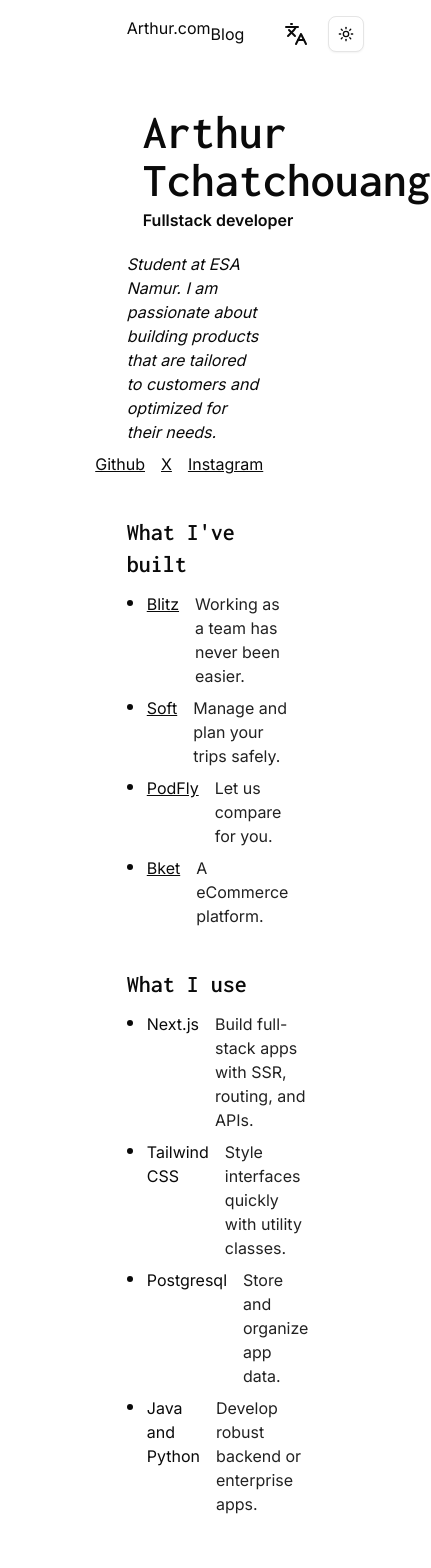
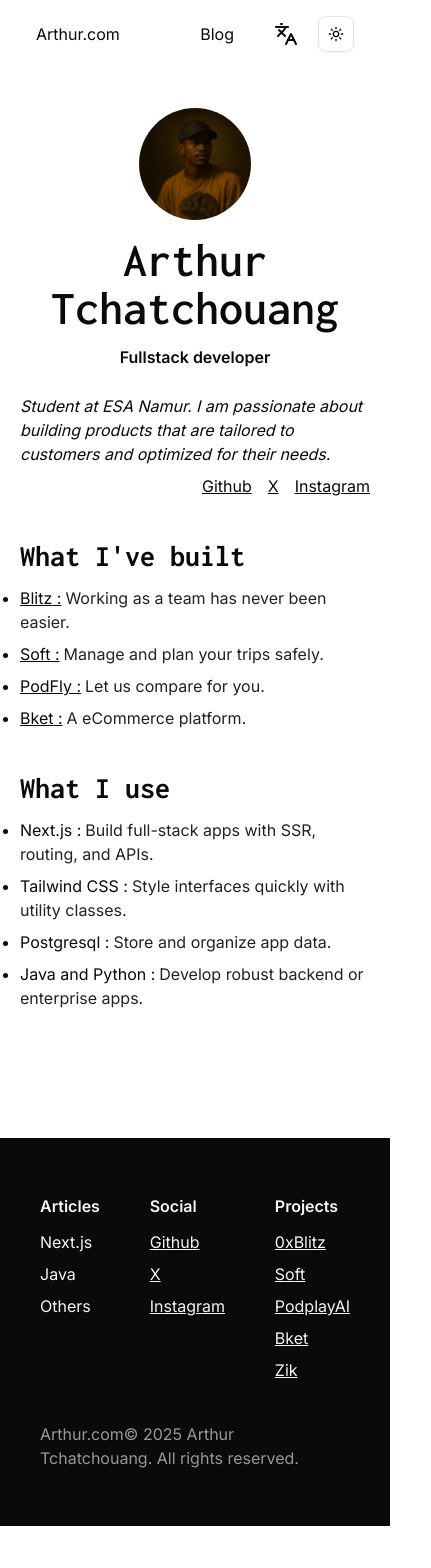
Before and after one commit to Arthur05-FT/portfolio, a Next.js app: page / in a window 390 px wide. Shown: the top 1568 px of the page, 431 px wide, since content can reach past the window. After the commit the page ends 1526 px from the top, so only its background shows below. Built offline with nearby package versions, Linux system fonts and the light colour scheme.

Commit message:
style: responsive

```diff
--- a/src/app/page.tsx
+++ b/src/app/page.tsx
@@ -6,7 +6,7 @@ import Skills from "../components/skills";
 
 const Home = () => {
   return (
-    <div className="flex gap-10 flex-col w-[35%]">
+    <div className="flex gap-10 flex-col px-5 max-w-xl mx-auto">
       <Header />
       <Me />
       <Project />
--- a/src/components/layout/footer.tsx
+++ b/src/components/layout/footer.tsx
@@ -32,8 +32,8 @@ const Footer = () => {
     },
   ];
   return (
-    <footer className="flex items-center bg-foreground dark:bg-secondary dark:text-foreground text-secondary flex-col gap-10 py-14">
-      <div className="flex flex-col gap-10">
+    <footer className="flex px-10 bg-foreground dark:bg-secondary dark:text-foreground text-secondary flex-col gap-10 py-14">
+      <div className="flex mx-auto max-w-xl flex-col gap-10">
         <div className="flex justify-between">
           <div className="flex flex-col gap-2">
             <h3 className="font-semibold mb-1">Articles</h3>
--- a/src/components/layout/header.tsx
+++ b/src/components/layout/header.tsx
@@ -5,7 +5,7 @@ import { ModeToggle } from "../ui/mode-toggle";
 
 const Header = () => {
   return (
-    <header className="flex justify-between py-4">
+    <header className="flex justify-between items-center p-4">
       <Link href={"/"}>Arthur.com</Link>
       <div className="flex items-center gap-10">
         <Link
--- a/src/components/layout/section.tsx
+++ b/src/components/layout/section.tsx
@@ -12,7 +12,7 @@ const Section = ({
 }) => {
   return (
     <div className="flex flex-col gap-3 w-fit">
-      <h3 className={`${inconsolata.className} w-fit text-2xl font-semibold`}>
+      <h3 className={`${inconsolata.className} w-fit text-3xl font-bold`}>
         {title}
       </h3>
       {children}
--- a/src/components/me.tsx
+++ b/src/components/me.tsx
@@ -15,13 +15,13 @@ const Me = () => {
   ];
   return (
     <div className="flex flex-col gap-5">
-      <div className="flex gap-4 items-center">
+      <div className="flex gap-4 items-center flex-col">
         <div className="w-[7rem] aspect-square rounded-full bg-amber-50 bg-[url(/profile.jpg)] bg-cover bg-center"></div>
-        <div className="flex flex-col gap-1 font-semibold">
+        <div className="flex flex-col items-center gap-2 font-semibold text-center">
           <span className={`${inconsolata.className} capitalize text-5xl`}>
             arthur tchatchouang
           </span>
-          <span>Fullstack developer</span>
+          <span className="border border-white w-fit rounded-full py-1 px-4">Fullstack developer</span>
         </div>
       </div>
       <div className="flex flex-col gap-2">
--- a/src/components/project.tsx
+++ b/src/components/project.tsx
@@ -27,14 +27,16 @@ const Project = () => {
         {projects.map((item, index) => (
           <li
             key={index}
-            className="relative pl-5 flex gap-4 before:content-[''] before:absolute before:left-0 before:top-2 before:w-[0.4rem] before:h-[0.4rem] before:rounded-full before:bg-foreground"
           >
-            <Link className="underline" href={item.link}>
-              {item.name}
-            </Link>
-            <span className="opacity-90 dark:opacity-60">
+              <div>
+                  <Link className="underline" href={item.link}>
+                      {item.name} :
+                  </Link>
+                  <span className="opacity-90 ml-1 dark:opacity-60">
               {item.desciption}
             </span>
+
+              </div>
           </li>
         ))}
       </ul>
--- a/src/components/skills.tsx
+++ b/src/components/skills.tsx
@@ -28,14 +28,13 @@ const Skills = () => {
     <Section title="What I use">
       <ul className="list-disc flex flex-col gap-2 w-fit">
         {skills.map((item, index) => (
-          <li
-            key={index}
-            className="relative pl-5 flex gap-4 before:content-[''] before:absolute before:left-0 before:top-2 before:w-[0.4rem] before:h-[0.4rem] before:rounded-full before:bg-foreground"
-          >
-            <span>{item.name}</span>
-            <span className="opacity-90 dark:opacity-60">
+          <li key={index}>
+              <div>
+                  <span>{item.name} :</span>
+                  <span className="opacity-90 ml-1 dark:opacity-60">
               {item.description}
             </span>
+              </div>
           </li>
         ))}
       </ul>
```
